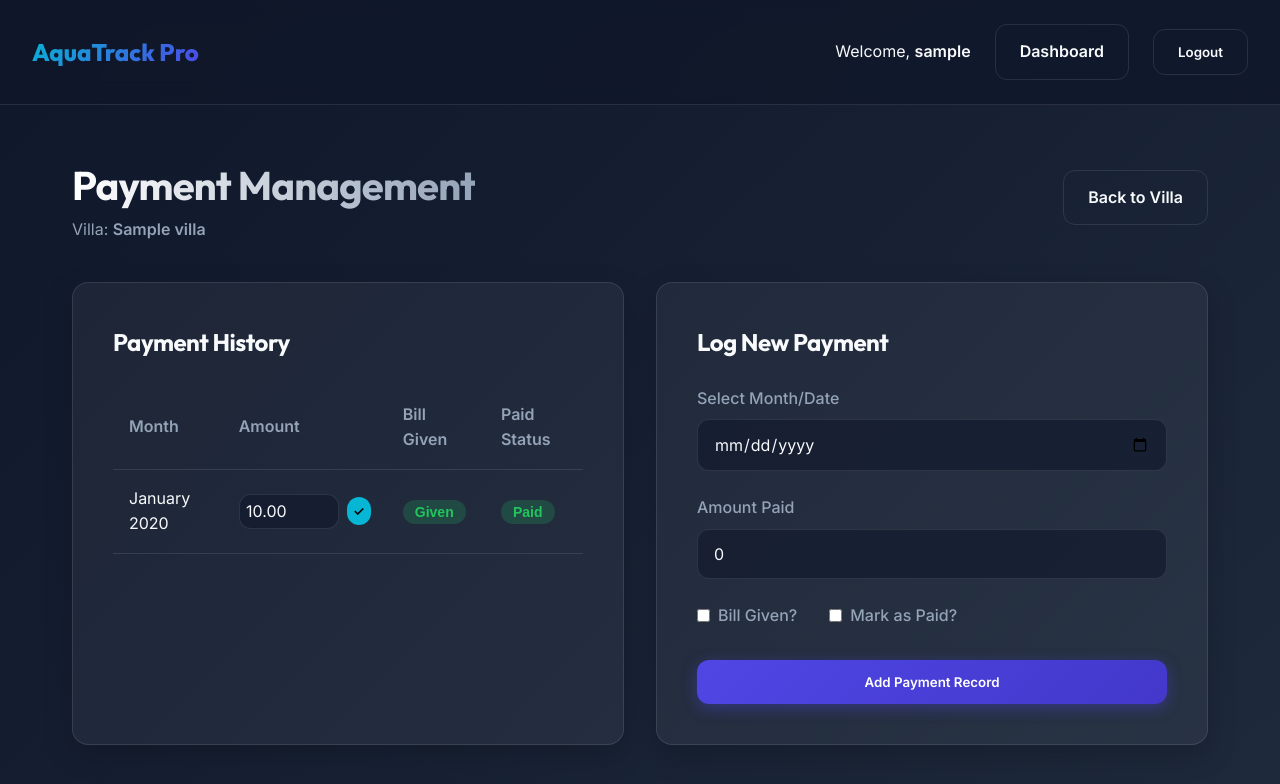
After one commit to smohammedshafeeqhameed/Pool_Management, a Django app: page /villa/1/payments/ in a window 1280 px wide. The commit adds this page. Shown: the top 784 px of the page. Run offline with Django 5.2, Linux system fonts and the light colour scheme; a user stored in the database is signed in; tables that the repository leaves empty hold one stand-in row (values such as "Sample post").

Commit message:
Modified the application to include payment details for each villa.

```diff
--- a/cleaning_app/forms.py
+++ b/cleaning_app/forms.py
@@ -1,5 +1,5 @@
 from django import forms
-from .models import Villa, CleaningRecord
+from .models import Villa, CleaningRecord, PaymentRecord
 
 class VillaForm(forms.ModelForm):
     class Meta:
@@ -21,3 +21,12 @@ class CleaningRecordForm(forms.ModelForm):
             'chlorine_level': forms.NumberInput(attrs={'class': 'form-input', 'step': '0.1'}),
             'notes': forms.Textarea(attrs={'class': 'form-input', 'rows': 3}),
         }
+
+class PaymentRecordForm(forms.ModelForm):
+    class Meta:
+        model = PaymentRecord
+        fields = ['month_year', 'bill_given', 'amount_paid', 'is_paid']
+        widgets = {
+            'month_year': forms.DateInput(attrs={'class': 'form-input', 'type': 'date'}),
+            'amount_paid': forms.NumberInput(attrs={'class': 'form-input', 'step': '0.01'}),
+        }
--- a/cleaning_app/models.py
+++ b/cleaning_app/models.py
@@ -21,5 +21,17 @@ class CleaningRecord(models.Model):
     notes = models.TextField(blank=True)
     created_at = models.DateTimeField(auto_now_add=True)
 
+class PaymentRecord(models.Model):
+    villa = models.ForeignKey(Villa, on_delete=models.CASCADE, related_name='payment_records')
+    month_year = models.DateField(help_text="First day of the month representing the billing period")
+    bill_given = models.BooleanField(default=False)
+    amount_paid = models.DecimalField(max_digits=10, decimal_places=2, default=0)
+    is_paid = models.BooleanField(default=False)
+    updated_at = models.DateTimeField(auto_now=True)
+
+    class Meta:
+        unique_together = ('villa', 'month_year')
+        ordering = ['-month_year']
+
     def __str__(self):
-        return f"{self.villa.name} - {self.date}"
+        return f"{self.villa.name} - {self.month_year.strftime('%B %Y')}"
--- /dev/null
+++ b/cleaning_app/templates/cleaning_app/manage_payments.html
@@ -0,0 +1,94 @@
+{% extends "base.html" %}
+
+{% block title %}Manage Payments - {{ villa.name }}{% endblock %}
+
+{% block content %}
+<div class="page-header animate-fade-in">
+    <div>
+        <h1>Payment Management</h1>
+        <p style="color: var(--text-muted);">Villa: <strong>{{ villa.name }}</strong></p>
+    </div>
+    <a href="{% url 'villa_detail' villa.id %}" class="btn btn-outline">Back to Villa</a>
+</div>
+
+<div class="grid grid-cols-1 grid-cols-2 animate-fade-in delay-1">
+    <!-- Payment History -->
+    <div class="glass-card">
+        <h2 style="margin-bottom: 1.5rem;">Payment History</h2>
+        {% if payments %}
+            <div style="overflow-x: auto;">
+                <table style="width: 100%; border-collapse: collapse; text-align: left;">
+                    <thead>
+                        <tr style="border-bottom: 1px solid var(--glass-border);">
+                            <th style="padding: 1rem; color: var(--text-muted);">Month</th>
+                            <th style="padding: 1rem; color: var(--text-muted);">Amount</th>
+                            <th style="padding: 1rem; color: var(--text-muted);">Bill Given</th>
+                            <th style="padding: 1rem; color: var(--text-muted);">Paid Status</th>
+                        </tr>
+                    </thead>
+                    <tbody>
+                        {% for payment in payments %}
+                        <tr style="border-bottom: 1px solid var(--glass-border);">
+                            <td style="padding: 1rem;">{{ payment.month_year|date:"F Y" }}</td>
+                            <td style="padding: 1rem;">
+                                <form action="{% url 'update_payment' payment.id %}" method="POST" style="display: flex; gap: 0.5rem; align-items: center;">
+                                    {% csrf_token %}
+                                    <input type="hidden" name="action" value="update_amount">
+                                    <input type="number" name="amount" value="{{ payment.amount_paid }}" step="0.01" class="form-input" style="padding: 0.4rem; width: 100px;">
+                                    <button type="submit" class="btn" style="padding: 0.4rem; font-size: 0.8rem; background: var(--secondary);">✓</button>
+                                </form>
+                            </td>
+                            <td style="padding: 1rem;">
+                                <form action="{% url 'update_payment' payment.id %}" method="POST">
+                                    {% csrf_token %}
+                                    <input type="hidden" name="action" value="toggle_bill">
+                                    <button type="submit" class="badge" style="cursor: pointer; border: none; {% if payment.bill_given %}background: rgba(34, 197, 94, 0.2); color: #22c55e;{% else %}background: rgba(244, 63, 94, 0.2); color: var(--accent);{% endif %}">
+                                        {% if payment.bill_given %}Given{% else %}Not Given{% endif %}
+                                    </button>
+                                </form>
+                            </td>
+                            <td style="padding: 1rem;">
+                                <form action="{% url 'update_payment' payment.id %}" method="POST">
+                                    {% csrf_token %}
+                                    <input type="hidden" name="action" value="toggle_paid">
+                                    <button type="submit" class="badge" style="cursor: pointer; border: none; {% if payment.is_paid %}background: rgba(34, 197, 94, 0.2); color: #22c55e;{% else %}background: rgba(244, 63, 94, 0.2); color: var(--accent);{% endif %}">
+                                        {% if payment.is_paid %}Paid{% else %}Unpaid{% endif %}
+                                    </button>
+                                </form>
+                            </td>
+                        </tr>
+                        {% endfor %}
+                    </tbody>
+                </table>
+            </div>
+        {% else %}
+            <p style="color: var(--text-muted); text-align: center; padding: 2rem;">No payment records found.</p>
+        {% endif %}
+    </div>
+
+    <!-- Add New Record -->
+    <div class="glass-card">
+        <h2 style="margin-bottom: 1.5rem;">Log New Payment</h2>
+        <form method="POST">
+            {% csrf_token %}
+            <div class="form-group">
+                <label for="{{ form.month_year.id_for_label }}">Select Month/Date</label>
+                {{ form.month_year }}
+            </div>
+            <div class="form-group">
+                <label for="{{ form.amount_paid.id_for_label }}">Amount Paid</label>
+                {{ form.amount_paid }}
+            </div>
+            <div style="display: flex; gap: 2rem; margin-bottom: 1.5rem;">
+                <label style="display: flex; align-items: center; gap: 0.5rem; cursor: pointer;">
+                    {{ form.bill_given }} Bill Given?
+                </label>
+                <label style="display: flex; align-items: center; gap: 0.5rem; cursor: pointer;">
+                    {{ form.is_paid }} Mark as Paid?
+                </label>
+            </div>
+            <button type="submit" class="btn btn-primary" style="width: 100%;">Add Payment Record</button>
+        </form>
+    </div>
+</div>
+{% endblock %}
--- a/cleaning_app/urls.py
+++ b/cleaning_app/urls.py
@@ -10,4 +10,6 @@ urlpatterns = [
     path('villa/add/', views.add_villa, name='add_villa'),
     path('villa/<int:villa_id>/', views.villa_detail, name='villa_detail'),
     path('villa/<int:villa_id>/add_cleaning/', views.add_cleaning_record, name='add_cleaning_record'),
+    path('villa/<int:villa_id>/payments/', views.manage_payments, name='manage_payments'),
+    path('payment/<int:payment_id>/update/', views.update_payment, name='update_payment'),
 ]
--- a/cleaning_app/views.py
+++ b/cleaning_app/views.py
@@ -2,8 +2,8 @@ from django.shortcuts import render, redirect, get_object_or_404
 from django.contrib.auth import login
 from django.contrib.auth.decorators import login_required
 from django.contrib.auth.forms import UserCreationForm
-from .models import Villa, CleaningRecord
-from .forms import VillaForm, CleaningRecordForm
+from .models import Villa, CleaningRecord, PaymentRecord
+from .forms import VillaForm, CleaningRecordForm, PaymentRecordForm
 
 def register(request):
     if request.method == 'POST':
@@ -38,7 +38,51 @@ def add_villa(request):
 def villa_detail(request, villa_id):
     villa = get_object_or_404(Villa, pk=villa_id)
     records = villa.cleaning_records.all().order_by('-date')
-    return render(request, 'cleaning_app/villa_detail.html', {'villa': villa, 'records': records})
+    payments = villa.payment_records.all().order_by('-month_year')[:6]  # Show last 6 months
+    return render(request, 'cleaning_app/villa_detail.html', {
+        'villa': villa,
+        'records': records,
+        'payments': payments
+    })
+
+@login_required
+def manage_payments(request, villa_id):
+    villa = get_object_or_404(Villa, pk=villa_id)
+    payments = villa.payment_records.all()
+
+    if request.method == 'POST':
+        form = PaymentRecordForm(request.POST)
+        if form.is_valid():
+            payment = form.save(commit=False)
+            payment.villa = villa
+            payment.save()
+            return redirect('manage_payments', villa_id=villa.id)
+    else:
+        form = PaymentRecordForm()
+
+    return render(request, 'cleaning_app/manage_payments.html', {
+        'villa': villa,
+        'payments': payments,
+        'form': form
+    })
+
+@login_required
+def update_payment(request, payment_id):
+    payment = get_object_or_404(PaymentRecord, pk=payment_id)
+    if request.method == 'POST':
+        # Simple toggle or update logic
+        action = request.POST.get('action')
+        if action == 'toggle_bill':
+            payment.bill_given = not payment.bill_given
+        elif action == 'toggle_paid':
+            payment.is_paid = not payment.is_paid
+        elif action == 'update_amount':
+            try:
+                payment.amount_paid = request.POST.get('amount', 0)
+            except:
+                pass
+        payment.save()
+    return redirect('manage_payments', villa_id=payment.villa.id)
 
 @login_required
 def add_cleaning_record(request, villa_id):
```
Also changed, not shown: cleaning_app/templates/cleaning_app/villa_detail.html (+32 -0 lines), cleaning_app/migrations/0002_paymentrecord.py (added).
